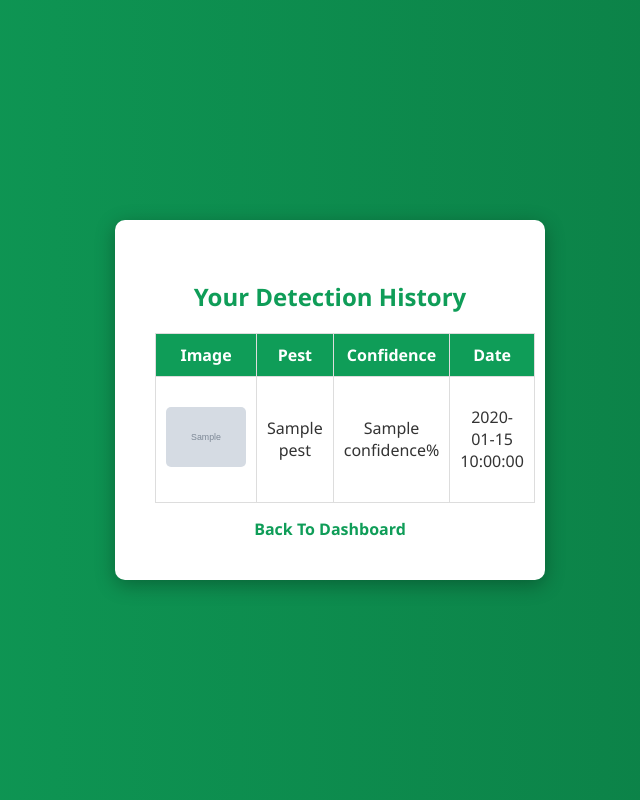
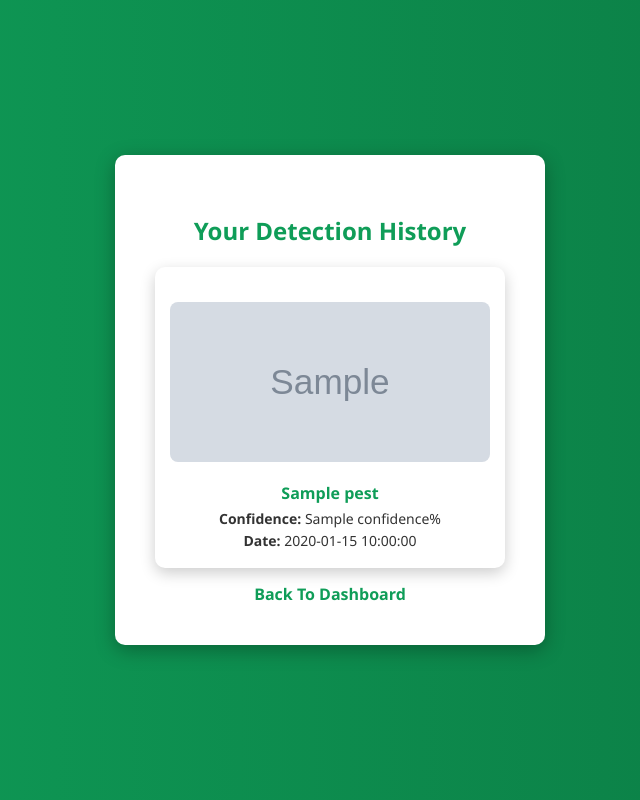
Before and after one commit to DikshaShitole/Pestguard-Render, a Flask app: page /history in a window 1280 px wide. Shown: the whole page, without its empty margins (310-950 px from the left). Run offline with Flask 3, Linux system fonts and the light colour scheme; the visitor is signed in with stand-in values (Sample User, id 1); grey boxes marked "Sample" are stand-in pictures; a database or web service that is not in the repository returns one stand-in record (values such as "Sample title"); some libraries are stand-ins or nearby versions.

Commit message:
Update history.html

```diff
--- a/templates/history.html
+++ b/templates/history.html
@@ -6,30 +6,48 @@
 <link rel="stylesheet" href="{{ url_for('static', filename='css/style.css') }}">
 
 <style>
-/* Extra table styling */
 
-.history-table{
-    width:100%;
-    border-collapse: collapse;
+/* HISTORY CARD GRID */
+.history-grid{
+    display:grid;
+    grid-template-columns: repeat(auto-fit,minmax(250px,1fr));
+    gap:20px;
     margin-top:20px;
 }
 
-.history-table th,
-.history-table td{
-    border:1px solid #ddd;
-    padding:10px;
+/* SINGLE CARD */
+.history-card{
+    background:white;
+    border-radius:10px;
+    padding:15px;
+    box-shadow:0 5px 15px rgba(0,0,0,0.2);
+    transition:0.3s;
     text-align:center;
 }
 
-.history-table th{
-    background:#0f9d58;
-    color:white;
+.history-card:hover{
+    transform:translateY(-5px);
+    box-shadow:0 10px 25px rgba(0,0,0,0.3);
 }
 
-.history-table img{
-    width:80px;
-    border-radius:5px;
+.history-card img{
+    width:100%;
+    height:160px;
+    object-fit:cover;
+    border-radius:8px;
+    margin-bottom:10px;
 }
+
+.history-card h4{
+    color:#0f9d58;
+    margin:5px 0;
+}
+
+.history-card p{
+    margin:3px 0;
+    font-size:14px;
+}
+
 </style>
 
 </head>
@@ -42,30 +60,25 @@
 
 {% if records %}
 
-<table class="history-table">
-
-<tr>
-    <th>Image</th>
-    <th>Pest</th>
-    <th>Confidence</th>
-    <th>Date</th>
-</tr>
+<div class="history-grid">
 
 {% for row in records %}
 
-<tr>
-    <td>
-        <img src="{{ url_for('static', filename='uploads/' + row[0]) }}">
-    </td>
+<div class="history-card">
 
-    <td>{{ row[1] }}</td>
-    <td>{{ row[2] }}%</td>
-    <td>{{ row[3] }}</td>
-</tr>
+<img src="{{ url_for('static', filename='uploads/' + row[0]) }}">
+
+<h4>{{ row[1] }}</h4>
+
+<p><b>Confidence:</b> {{ row[2] }}%</p>
+
+<p><b>Date:</b> {{ row[3] }}</p>
+
+</div>
 
 {% endfor %}
 
-</table>
+</div>
 
 {% else %}
 
```
